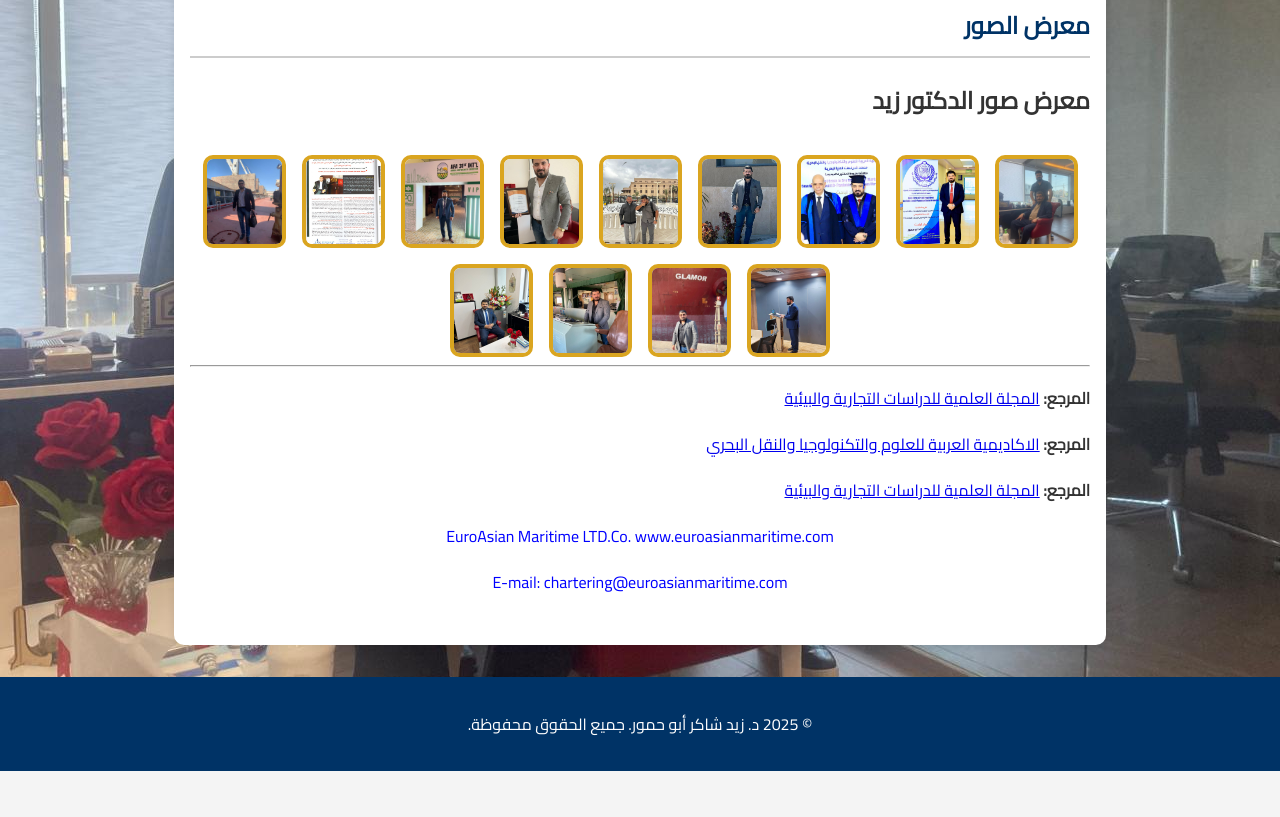
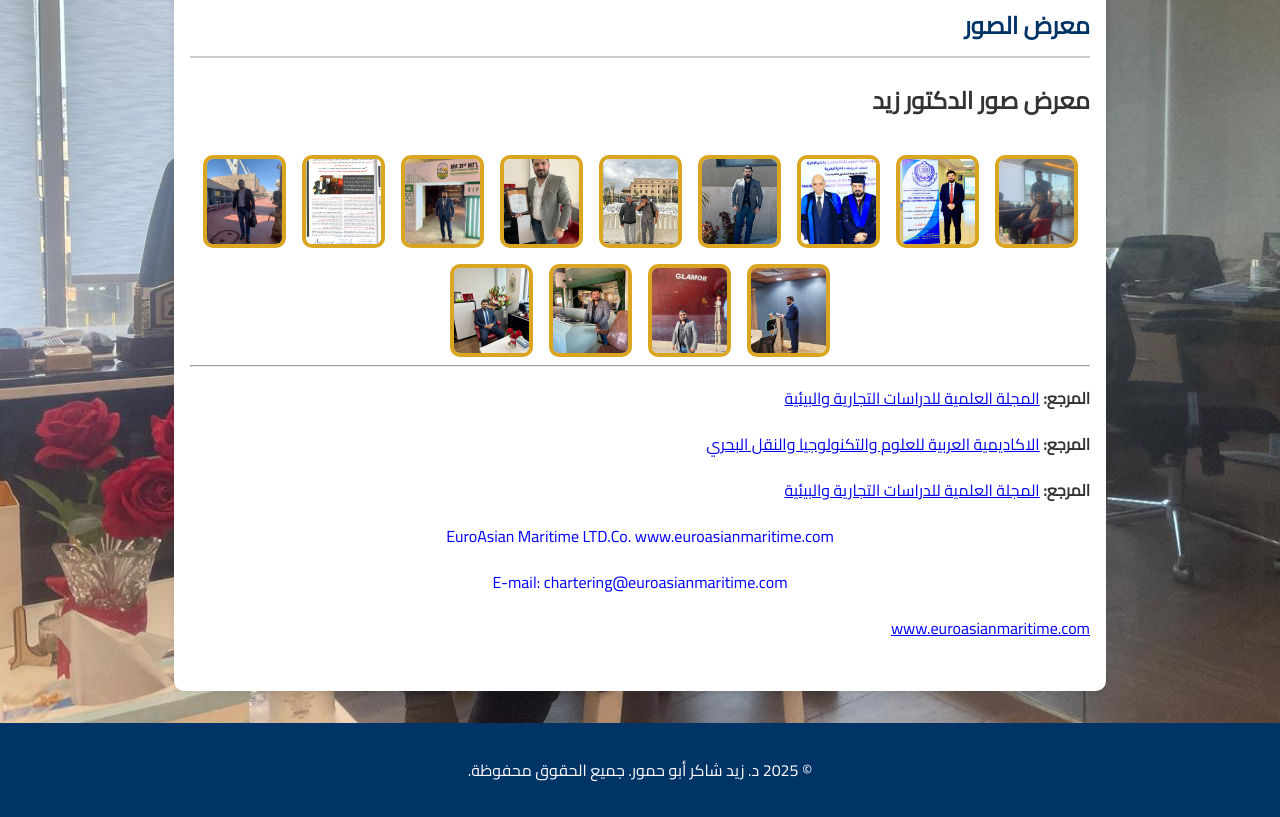
Before and after one commit to AliceAhmad/Dr.Zaid-abu-hamour, a plain HTML site: page index.html in a window 1280 px wide. Shown: the part 2132-2949 px from the top of the page. Before the commit the page ends 2903 px from the top, so only its background shows below. Drawn offline with Linux system fonts and the light colour scheme.

Commit message:
Update index.html

```diff
--- a/index.html
+++ b/index.html
@@ -357,6 +357,10 @@ body::before {
  <span style="color:blue;">  <p style="text-align: center;">  EuroAsian Maritime LTD.Co.  www.euroasianmaritime.com   </p> </span>
  <span style="color:blue;">  <p style="text-align: center;">   E-mail: chartering@euroasianmaritime.com  </p> </span>
 
+<a href="#" onclick="window.open('https://www.euroasianmaritime.com', 'popup', 'width=1000,height=600'); return false;" style="color: blue;">
+  www.euroasianmaritime.com
+</a>
+
 
 </body>
 </html>
```
